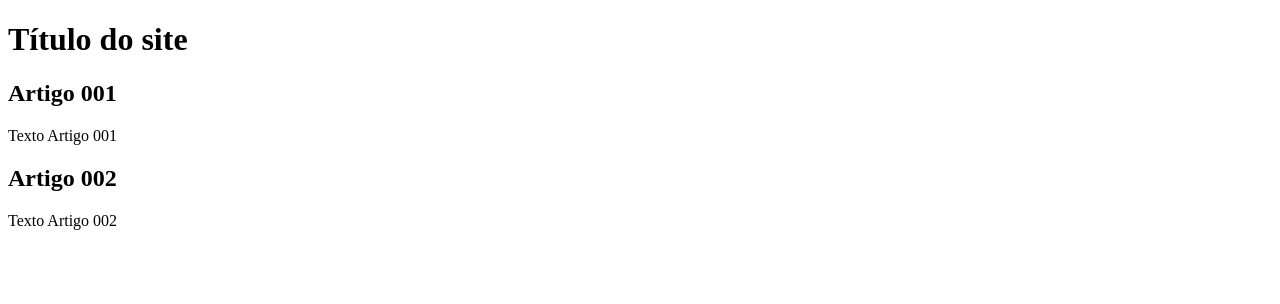
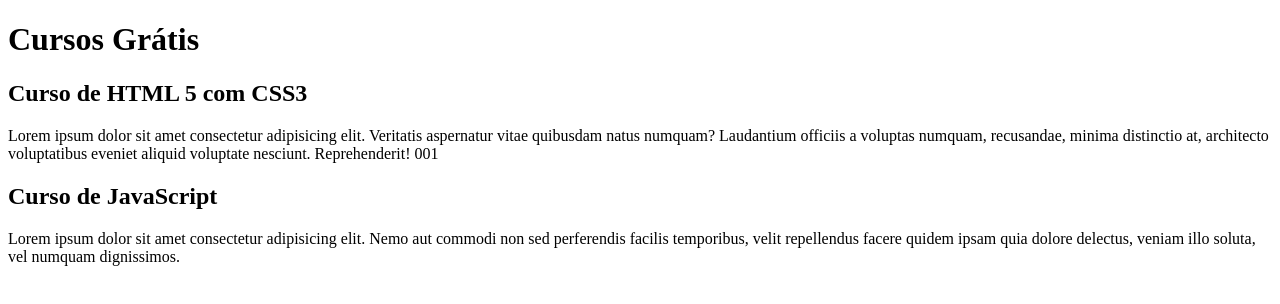
Before and after one commit to Avelucio/projeto-site, a plain HTML site: page index.html in a window 1280 px wide. Drawn offline with Linux system fonts and the light colour scheme.

Commit message:
comecei a escrever o conteúdo

```diff
--- a/index.html
+++ b/index.html
@@ -9,15 +9,15 @@
 <body>
     <main>
         <header>
-            <h1>Título do site</h1>
+            <h1>Cursos Grátis</h1>
         </header>
         <article>
-            <h2>Artigo 001</h2>
-            <p>Texto Artigo 001</p>
+            <h2>Curso de HTML 5 com CSS3</h2>
+            <p>Lorem ipsum dolor sit amet consectetur adipisicing elit. Veritatis aspernatur vitae quibusdam natus numquam? Laudantium officiis a voluptas numquam, recusandae, minima distinctio at, architecto voluptatibus eveniet aliquid voluptate nesciunt. Reprehenderit! 001</p>
             </article>
             <article>
-                <h2>Artigo 002</h2>
-                <p>Texto Artigo 002</p>
+                <h2>Curso de JavaScript</h2>
+                <p>Lorem ipsum dolor sit amet consectetur adipisicing elit. Nemo aut commodi non sed perferendis facilis temporibus, velit repellendus facere quidem ipsam quia dolore delectus, veniam illo soluta, vel numquam dignissimos.</p>
             </article>
     </main>
 </body>
```
